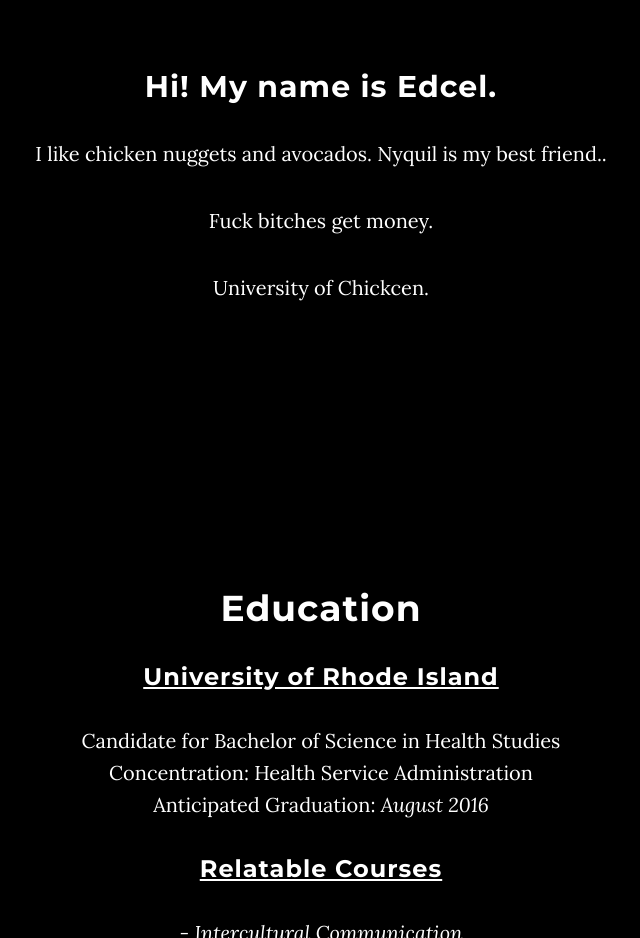
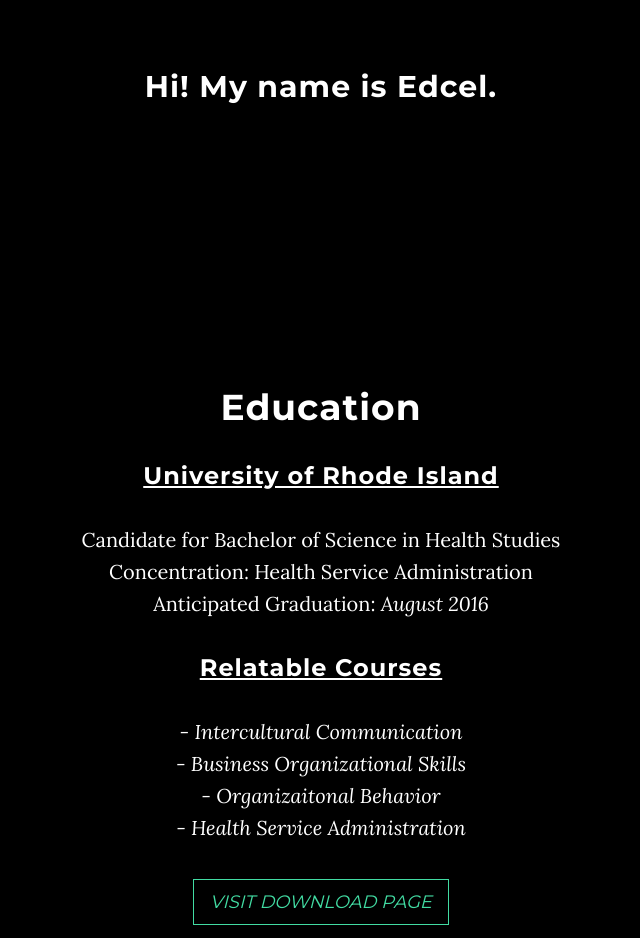
Before and after one commit to edceldinoro/edceldinoro.github.io, a plain HTML site: page index.html in a window 1280 px wide. Shown: the part 980-1918 px from the top of the page, without its empty margins (319-959 px from the left). Drawn offline with Linux system fonts and the light colour scheme; some packages are replaced by stand-ins of ours.

Commit message:
Removed bad stuff

```diff
--- a/index.html
+++ b/index.html
@@ -91,9 +91,6 @@
         <div class="row">
             <div class="col-lg-8 col-lg-offset-2">
                 <h2>Hi! My name is Edcel.</h2>
-                <p>I like chicken nuggets and avocados. Nyquil is my best friend..</p>
-                <p>Fuck bitches get money.</p>
-                <p>University of Chickcen.</p>
             </div>
         </div>
     </section>
```
